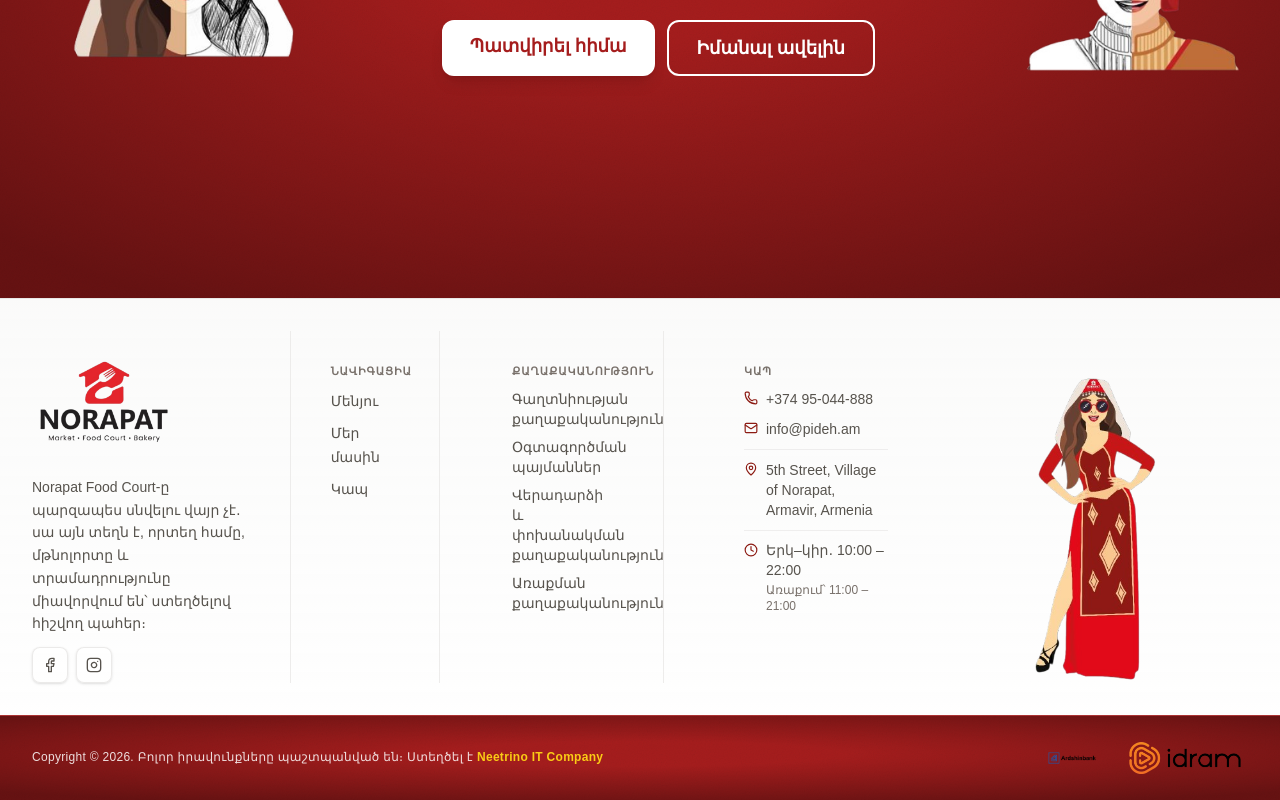
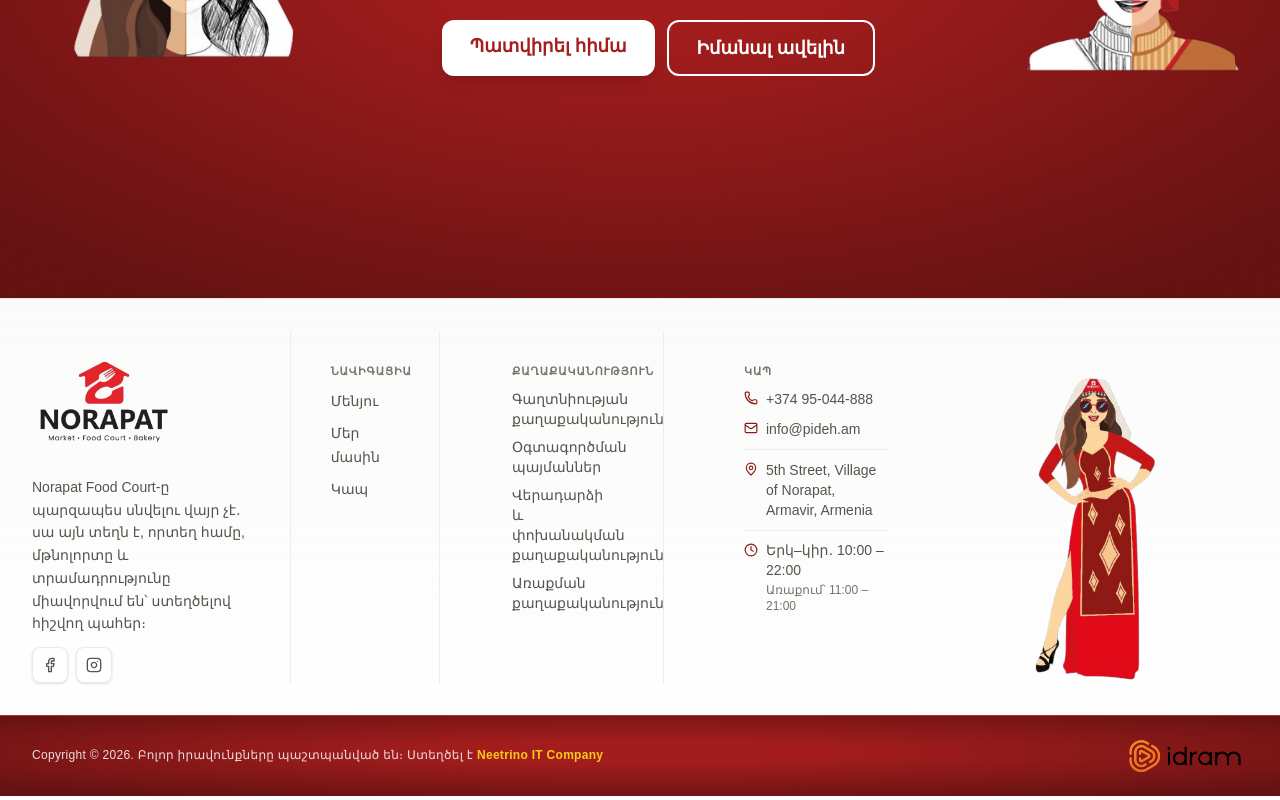
Before and after one commit to neetrino/norapat.am, a Next.js app: page / in a window 1280 px wide. Shown: the part 2992-3792 px from the top of the page. Built offline with nearby package versions, Linux system fonts and the light colour scheme; no server answers; the database is empty.

Commit message:
deleted arshinbank logo

```diff
--- a/src/components/Footer.tsx
+++ b/src/components/Footer.tsx
@@ -24,8 +24,6 @@ const FOOTER_POLICIES_CONTACT_TOP = 'max-lg:pt-0 lg:pt-8'
 /** Next/Image intrinsic size (PNG aspect); display height via Tailwind */
 const FOOTER_IDRAM_LOGO = { width: 240, height: 80 } as const
 const FOOTER_IDRAM_LOGO_MAX_WIDTH_PX = 200
-const FOOTER_ARDSHIN_LOGO = { width: 400, height: 120 } as const
-const FOOTER_ARDSHIN_LOGO_MAX_WIDTH_PX = 220
 
 export default function Footer() {
   const { t } = useI18n()
@@ -193,17 +191,6 @@ export default function Footer() {
             </p>
             <div className="flex w-full shrink-0 flex-wrap items-center justify-end gap-4 sm:w-auto sm:gap-5">
               <Image
-                src="/ardshinbank-logo.png"
-                alt={f.ardshinbankLogoAlt}
-                width={FOOTER_ARDSHIN_LOGO.width}
-                height={FOOTER_ARDSHIN_LOGO.height}
-                className="h-8 w-auto select-none object-contain sm:h-9"
-                style={{
-                  maxWidth: `min(100%, ${FOOTER_ARDSHIN_LOGO_MAX_WIDTH_PX}px)`,
-                }}
-                sizes="(max-width: 640px) 200px, 220px"
-              />
-              <Image
                 src="/idram-logo.png"
                 alt={f.idramLogoAlt}
                 width={FOOTER_IDRAM_LOGO.width}
--- a/src/i18n/dictionaries/hy.ts
+++ b/src/i18n/dictionaries/hy.ts
@@ -115,7 +115,6 @@ export const hy: AppMessages = {
     mascotAlt:
       'Ստիլիզացված պատկեր՝ հայկական տարազի տարրերով, բրենդի դեկորատիվ տարր',
     idramLogoAlt: 'Idram վճարային համակարգ',
-    ardshinbankLogoAlt: 'Ardshinbank բանկ',
   },
   home: {
     ariaBrandBanner: 'Բրենդային բաններ',
--- a/src/i18n/types.ts
+++ b/src/i18n/types.ts
@@ -122,8 +122,6 @@ export interface AppMessages {
     mascotAlt: string
     /** Idram վճարային համակարգի լոգո (կոպիրայթի գոտի) */
     idramLogoAlt: string
-    /** Ardshinbank բանկի լոգո (կոպիրայթի գոտի) */
-    ardshinbankLogoAlt: string
   }
   home: {
     ariaBrandBanner: string
```
Also changed, not shown: 1 other file (tests, documents, lock files or other folders).
